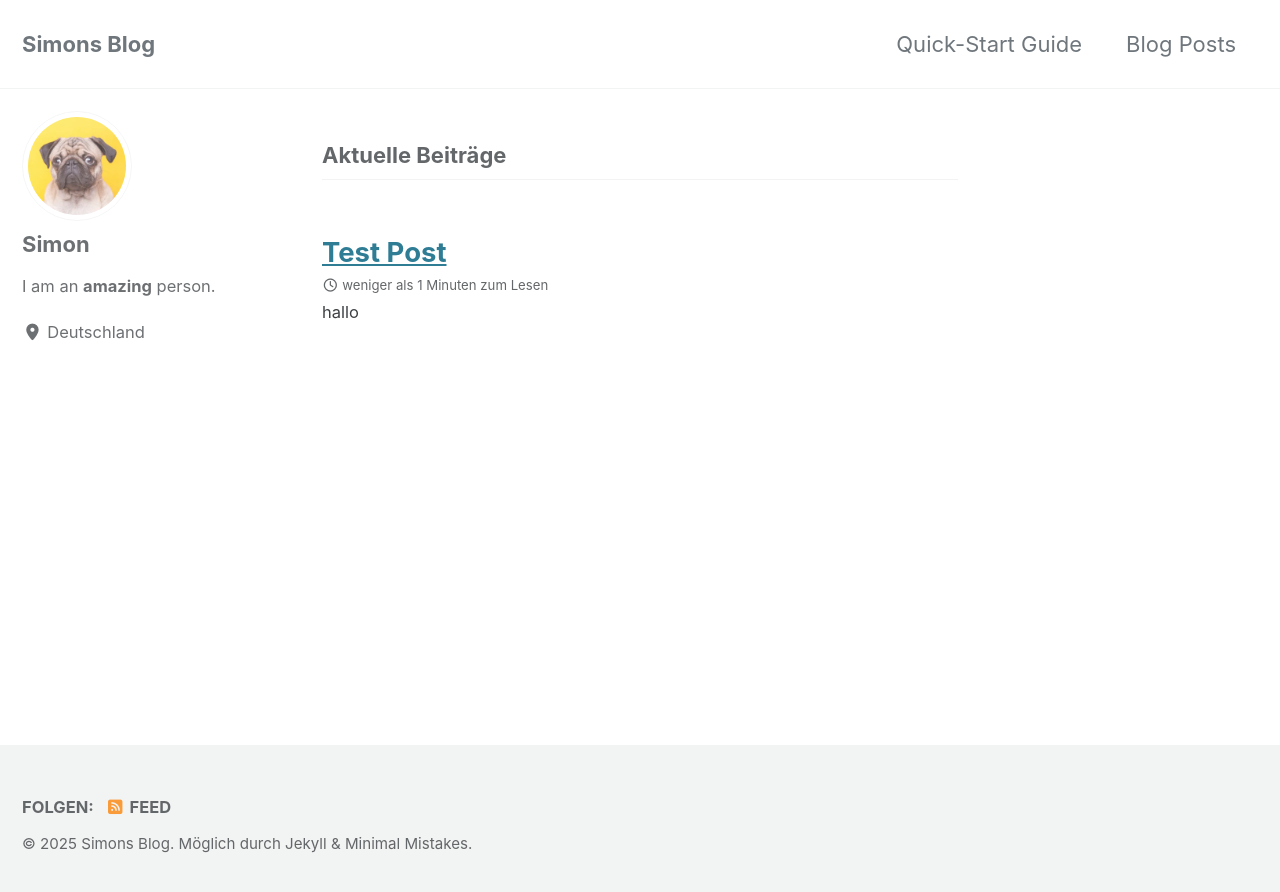
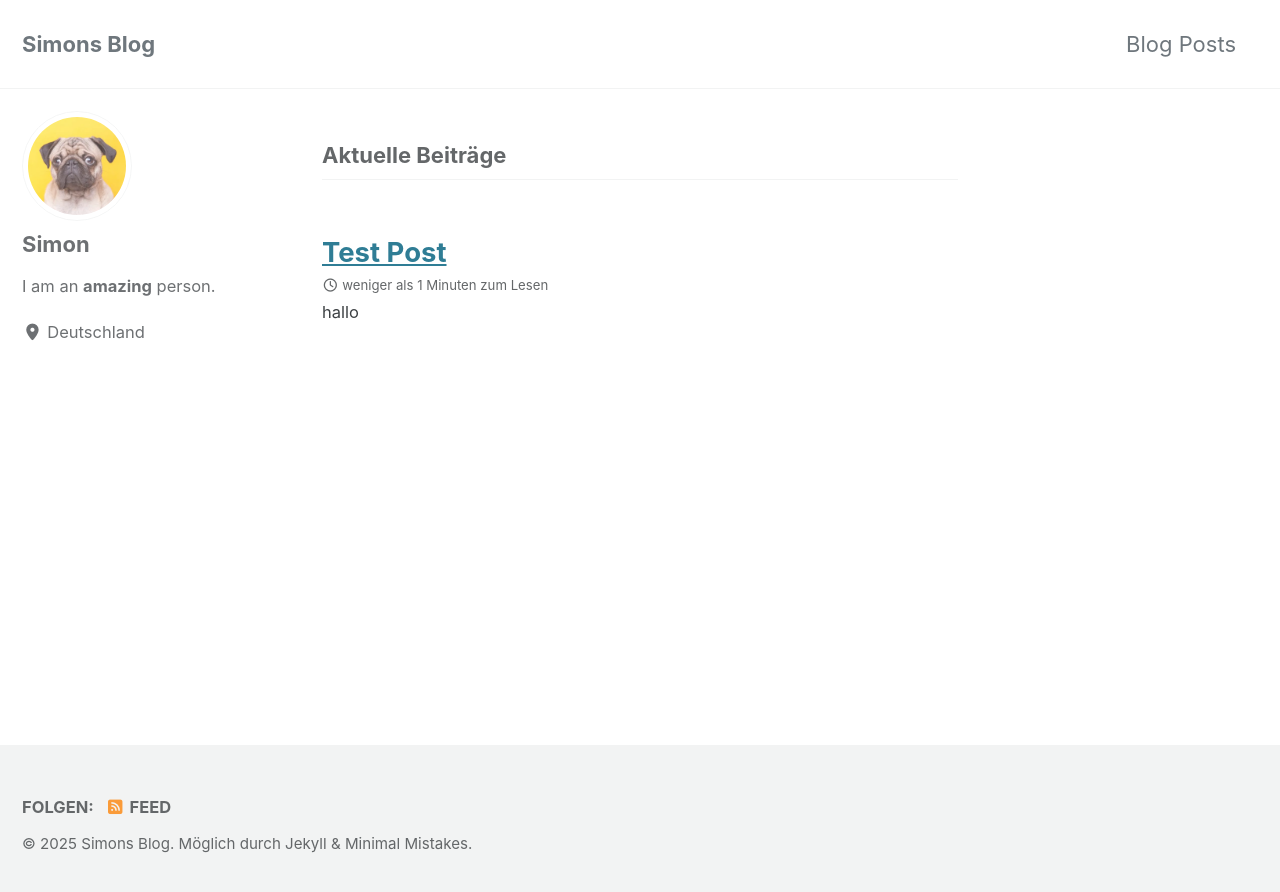
Before and after one commit to SimonHls/simonhls.github.io, a Jekyll site: the page built from index.html, in a window 1280 px wide. Shown: the top 892 px of the page. Built offline with Jekyll 4.4.1, drawn with Linux system fonts in a browser that asks for light colours; cached includes are drawn as plain includes; the list of posts is cut into pages by our own code.

Commit message:
removed docs

```diff
--- a/_data/navigation.yml
+++ b/_data/navigation.yml
@@ -1,7 +1,5 @@
 # main links
 main:
-  - title: "Quick-Start Guide"
-    url: https://mmistakes.github.io/minimal-mistakes/docs/quick-start-guide/
   # - title: "About"
   #   url: https://mmistakes.github.io/minimal-mistakes/about/
   - title: "Blog Posts"
```
